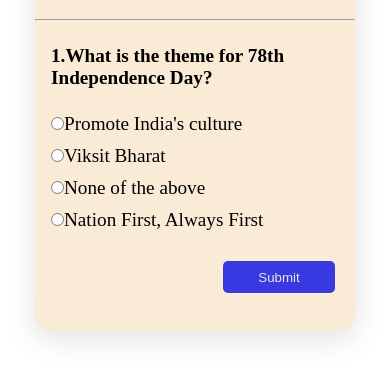
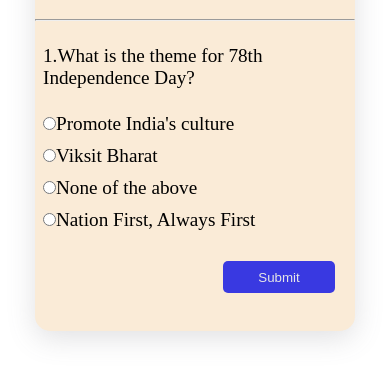
Before and after one commit to Md-Shamsuzzaman/Quiz-Project, a plain HTML site: page index.html in a window 390 px wide. Shown: the part 291-672 px from the top of the page. Drawn offline with Linux system fonts and the light colour scheme.

Commit message:
Update style.css

```diff
--- a/style.css
+++ b/style.css
@@ -17,7 +17,7 @@ body {
 
 .container {
 
-    height: 21rem;
+    height: 23rem;
     width: 35rem;
     gap: 9px;
     font-size: larger;
@@ -119,6 +119,9 @@ body {
         margin-top: 30px;
     }
    .content {
-        margin-left: 1rem;
+        margin-left: 0.5rem;
+    }
+    .question {
+        font-weight: normal;
     }
 }
```
